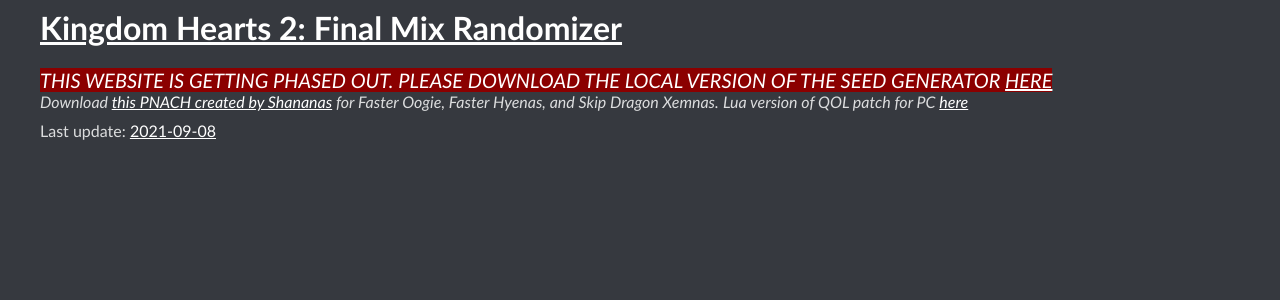
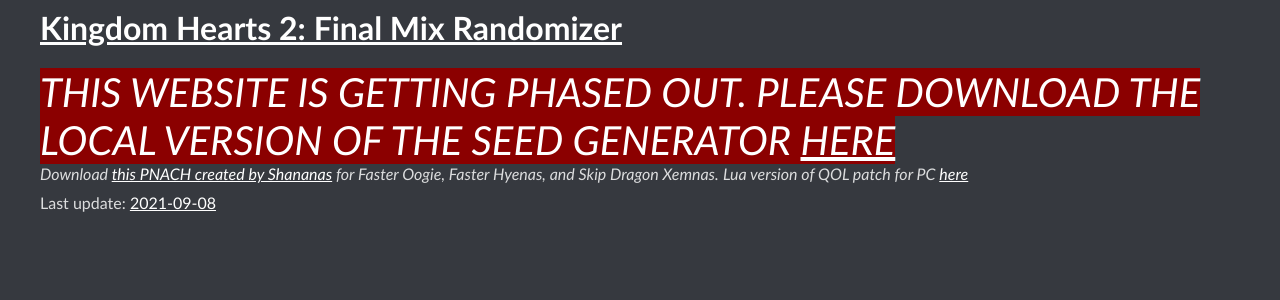
Before and after one commit to tommadness/KH2Randomizer, a Flask app: template templates/head.jinja in a window 1280 px wide. Shown: the top 300 px of the page. Run offline with Flask 2, Linux system fonts and the light colour scheme; the template is opened without the code that fills it, so the values that code supplies are empty; parts of the project's set-up code (start-up, migrations or seed data) failed here and were passed over; some libraries are stand-ins or nearby versions.

Commit message:
Even bigger

```diff
--- a/templates/head.jinja
+++ b/templates/head.jinja
@@ -12,7 +12,7 @@
 </head>
 <body>
         <h1><a href={{url_for('index')}}>Kingdom Hearts 2: Final Mix Randomizer</a></h1>
-        <em style="background-color: darkred; color: white; font-size: 20px;">THIS WEBSITE IS GETTING PHASED OUT. PLEASE DOWNLOAD THE LOCAL VERSION OF THE SEED GENERATOR <a href="https://github.com/tommadness/KH2Randomizer/releases/">HERE</a></em><br>
+        <em style="background-color: darkred; color: white; font-size: 40px;">THIS WEBSITE IS GETTING PHASED OUT. PLEASE DOWNLOAD THE LOCAL VERSION OF THE SEED GENERATOR <a href="https://github.com/tommadness/KH2Randomizer/releases/">HERE</a></em><br>
         <em>Download <a href={{url_for('static', filename='F266B00B Quality of Life Patches.pnach')}} download>this PNACH created by Shananas</a> for Faster Oogie, Faster Hyenas, and Skip Dragon Xemnas.</em>
         <em>Lua version of QOL patch for PC <a href={{url_for('static', filename='OpenKHQualityOfLife.lua')}} download>here</a></em>
         <div style="margin-top: 10px">Last update: <a href="https://github.com/tommadness/KH2Randomizer/blob/master/helpinfo/changelog.md">2021-09-08</a></div>
```
